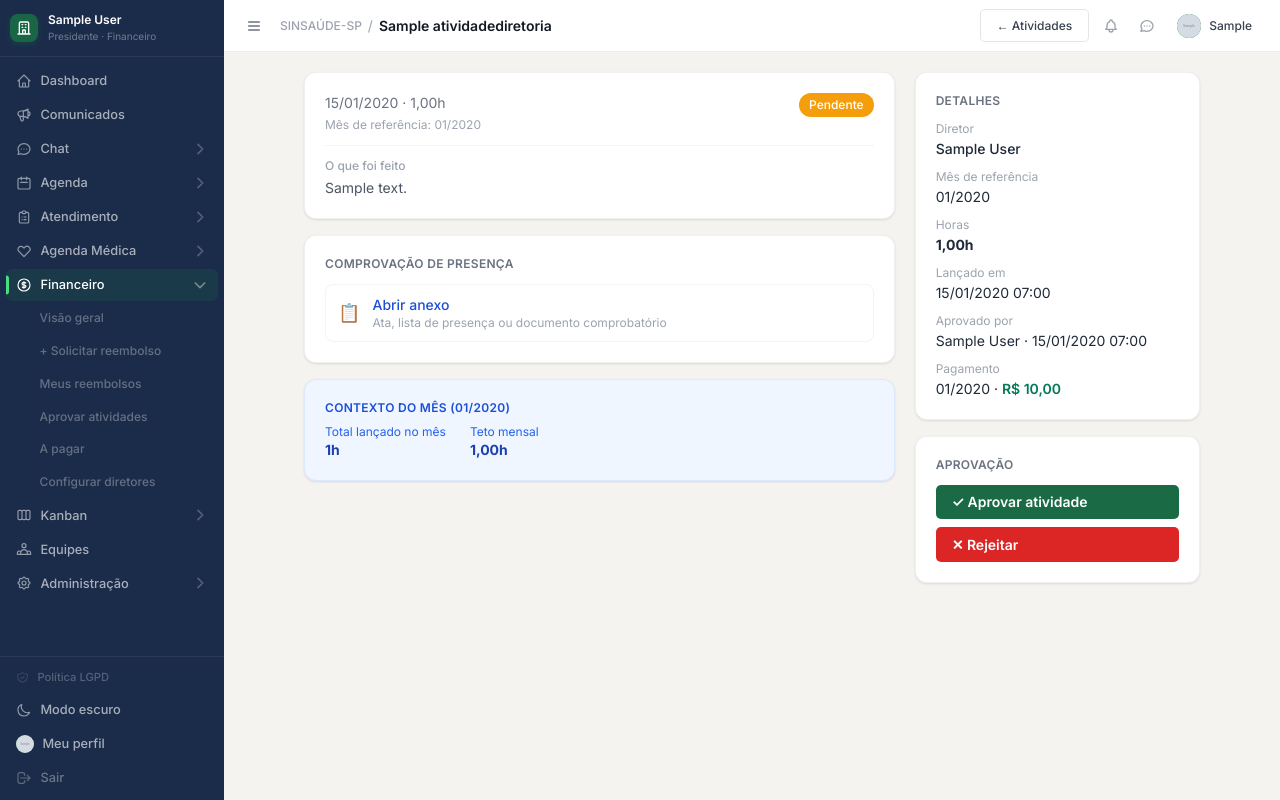
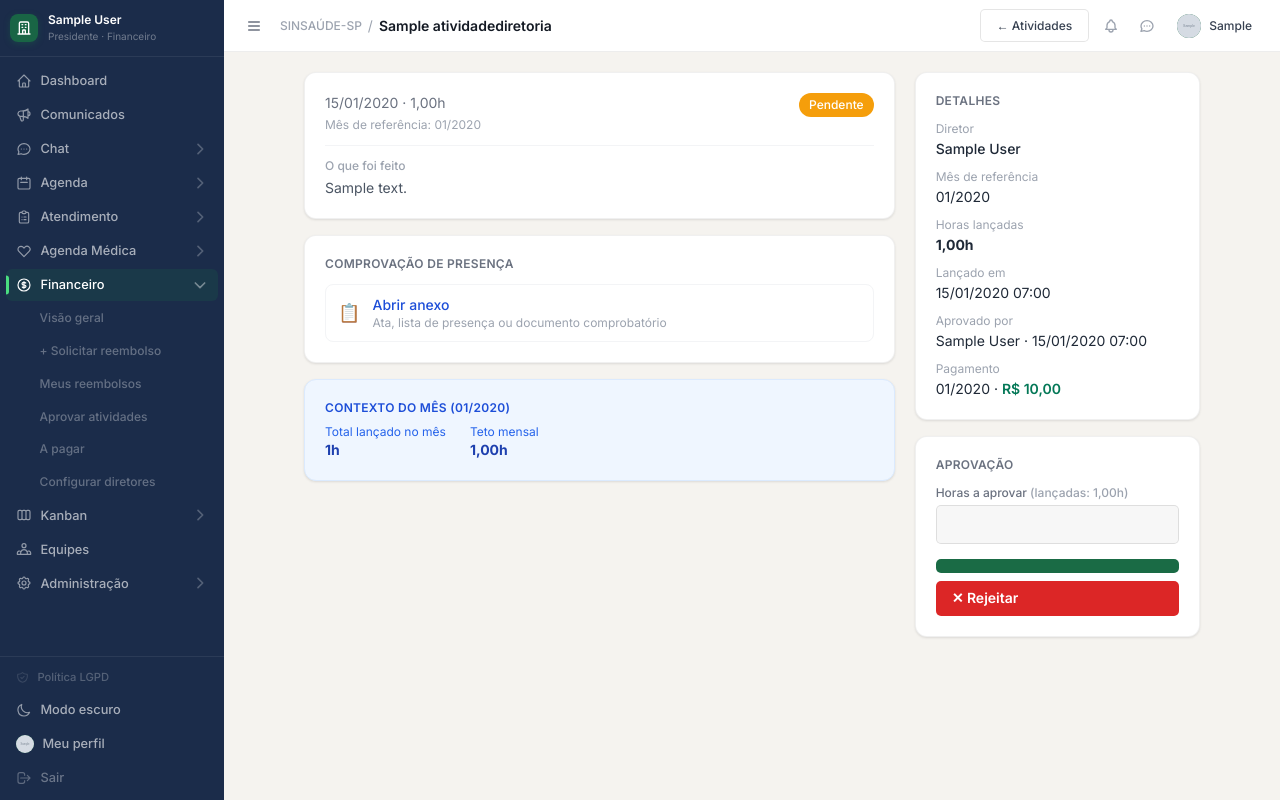
Before and after one commit to Pacheco2802/Intranet-Sin, a Django app: page /financeiro/diretoria/1/ in a window 1280 px wide. Run offline with Django 5.2, Linux system fonts and the light colour scheme; a user stored in the database is signed in; data comes from the database, SQL or seed files in the repository; tables that the repository leaves empty hold one stand-in row (values such as "Sample post"); grey boxes marked "Sample" are stand-in pictures; data that the repository does not hold is empty; some libraries are stand-ins or nearby versions.

Commit message:
Alteração no sistema de aprovação de atividades da diretoria

```diff
--- a/core/models.py
+++ b/core/models.py
@@ -114,6 +114,17 @@ class CustomUser(AbstractUser):
     @property
     def is_financeiro(self):
         return self.is_admin_ti or self.departments.filter(slug='financeiro').exists()
+
+    @property
+    def is_diretor_restrito(self):
+        """Diretor 'puro': só acessa as abas de atividade/reembolso. Não pega ADMIN_TI,
+        aprovador de diretoria (Thabata) nem dept Financeiro, que precisam de acesso amplo."""
+        return (
+            self.role == self.Role.DIRETOR
+            and not self.is_admin_ti
+            and not self.is_aprovador_diretoria
+            and not self.is_financeiro
+        )
 
     def anonymize(self):
         uid = hashlib.sha256(str(self.pk).encode()).hexdigest()[:8]
--- a/financeiro/views.py
+++ b/financeiro/views.py
@@ -253,7 +253,7 @@ def atividade_list(request):
     atividades_list = list(atividades)
     for a in atividades_list:
         vh = a.diretor.valor_hora_diretoria or params.valor_hora_diretoria_padrao
-        a.valor_estimado = a.horas * vh
+        a.valor_estimado = a.horas_efetivas * vh
 
     return render(request, 'financeiro/atividade_list.html', {
         'atividades': atividades_list,
@@ -332,16 +332,43 @@ def atividade_aprovar(request, pk):
     if a.status != AtividadeDiretoria.Status.PENDENTE:
         messages.error(request, 'Esta atividade não está pendente.')
         return redirect('financeiro:atividade_detail', pk=pk)
+
+    # Horas aprovadas: por padrão = horas lançadas; aprovação parcial usa um valor menor.
+    raw = (request.POST.get('horas_aprovadas') or '').strip().replace(',', '.')
+    horas_aprovadas = a.horas
+    if raw:
+        try:
+            horas_aprovadas = Decimal(raw)
+        except InvalidOperation:
+            messages.error(request, 'Horas a aprovar inválidas.')
+            return redirect('financeiro:atividade_detail', pk=pk)
+        if horas_aprovadas <= 0 or horas_aprovadas > a.horas:
+            messages.error(request, f'As horas aprovadas devem ser maiores que 0 e no máximo {a.horas}h (lançadas).')
+            return redirect('financeiro:atividade_detail', pk=pk)
+
     a.status = AtividadeDiretoria.Status.APROVADA
+    a.horas_aprovadas = horas_aprovadas
     a.aprovado_por = request.user
     a.aprovado_em = timezone.now()
     a.save()
-    AuditLog.log(request.user, AuditLog.Action.DIRAT_APPROVE, 'AtividadeDiretoria', a.pk, ip=_ip(request))
+    AuditLog.log(
+        request.user, AuditLog.Action.DIRAT_APPROVE, 'AtividadeDiretoria', a.pk, ip=_ip(request),
+        horas_lancadas=str(a.horas), horas_aprovadas=str(horas_aprovadas),
+    )
+    parcial = horas_aprovadas < a.horas
+    if parcial:
+        titulo_notif = 'Atividade aprovada parcialmente'
+        corpo_notif = f'{a.titulo} — {horas_aprovadas}h aprovadas de {a.horas}h lançadas'
+        msg = f'Atividade aprovada parcialmente: {horas_aprovadas}h de {a.horas}h.'
+    else:
+        titulo_notif = 'Atividade aprovada'
+        corpo_notif = a.titulo
+        msg = 'Atividade aprovada.'
     Notification.send(
         a.diretor, request.user, Notification.Type.DIRETORIA_STATUS,
-        'Atividade aprovada', a.titulo, f'/financeiro/diretoria/{a.pk}/',
+        titulo_notif, corpo_notif, f'/financeiro/diretoria/{a.pk}/',
     )
-    messages.success(request, 'Atividade aprovada.')
+    messages.success(request, msg)
     return redirect(request.POST.get('next') or f'/financeiro/diretoria/{a.pk}/')
 
 
@@ -398,7 +425,7 @@ def pagamentos(request):
     grupos = []
     for (diretor_id, competencia), itens in grupos_map.items():
         diretor = itens[0].diretor
-        horas_totais = sum((i.horas for i in itens), Decimal('0'))
+        horas_totais = sum((i.horas_efetivas for i in itens), Decimal('0'))
         horas_pagas = min(horas_totais, teto)
         vh = valor_hora_efetivo(diretor)
         grupos.append({
@@ -474,7 +501,7 @@ def diretoria_pagar(request):
         return redirect('financeiro:pagamentos')
 
     teto = ParametroFinanceiro.get().teto_horas_mensal
-    horas_totais = sum((i.horas for i in itens), Decimal('0'))
+    horas_totais = sum((i.horas_efetivas for i in itens), Decimal('0'))
     horas_pagas = min(horas_totais, teto)
     vh = valor_hora_efetivo(diretor)
 
--- a/intranet/settings.py
+++ b/intranet/settings.py
@@ -39,6 +39,7 @@ MIDDLEWARE = [
     'django.contrib.messages.middleware.MessageMiddleware',
     'django.middleware.clickjacking.XFrameOptionsMiddleware',
     'core.middleware.LGPDConsentMiddleware',
+    'core.middleware.DiretorScopeMiddleware',
     'core.middleware.AuditMiddleware',
 ]
 
--- a/templates/base.html
+++ b/templates/base.html
@@ -313,6 +313,38 @@
     <!-- Nav items (scrollable) -->
     <div class="flex-1 overflow-y-auto py-2 space-y-0.5 px-1.5" style="scrollbar-width:none;">
 
+      {% if user.is_diretor_restrito %}
+      {# ── Navegação mínima do diretor: só atividades + reembolsos ── #}
+      <div class="sb-section" x-show="panelOpen" x-cloak>Atividades</div>
+      <a href="{% url 'financeiro:atividade_create' %}"
+         class="sb-item {% if request.resolver_match.url_name == 'atividade_create' %}active{% endif %}"
+         title="Lançar atividade">
+        <svg fill="none" stroke="currentColor" viewBox="0 0 24 24"><path stroke-linecap="round" stroke-linejoin="round" stroke-width="1.75" d="M12 4v16m8-8H4"/></svg>
+        <span x-show="panelOpen" x-cloak>Lançar atividade</span>
+      </a>
+      <a href="{% url 'financeiro:atividade_list' %}"
+         class="sb-item {% if request.resolver_match.url_name == 'atividade_list' %}active{% endif %}"
+         title="Minhas atividades">
+        <svg fill="none" stroke="currentColor" viewBox="0 0 24 24"><path stroke-linecap="round" stroke-linejoin="round" stroke-width="1.75" d="M9 5H7a2 2 0 00-2 2v12a2 2 0 002 2h10a2 2 0 002-2V7a2 2 0 00-2-2h-2M9 5a2 2 0 002 2h2a2 2 0 002-2M9 5a2 2 0 012-2h2a2 2 0 012 2m-6 9l2 2 4-4"/></svg>
+        <span x-show="panelOpen" x-cloak>Minhas atividades</span>
+      </a>
+
+      <div class="sb-section" x-show="panelOpen" x-cloak>Reembolsos</div>
+      <a href="{% url 'financeiro:reembolso_create' %}"
+         class="sb-item {% if request.resolver_match.url_name == 'reembolso_create' %}active{% endif %}"
+         title="Solicitar reembolso">
+        <svg fill="none" stroke="currentColor" viewBox="0 0 24 24"><path stroke-linecap="round" stroke-linejoin="round" stroke-width="1.75" d="M12 4v16m8-8H4"/></svg>
+        <span x-show="panelOpen" x-cloak>Solicitar reembolso</span>
+      </a>
+      <a href="{% url 'financeiro:reembolso_list' %}"
+         class="sb-item {% if request.resolver_match.url_name == 'reembolso_list' %}active{% endif %}"
+         title="Meus reembolsos">
+        <svg fill="none" stroke="currentColor" viewBox="0 0 24 24"><path stroke-linecap="round" stroke-linejoin="round" stroke-width="1.75" d="M12 8c-1.657 0-3 .895-3 2s1.343 2 3 2 3 .895 3 2-1.343 2-3 2m0-8c1.11 0 2.08.402 2.599 1M12 8V7m0 1v8m0 0v1m0-1c-1.11 0-2.08-.402-2.599-1M21 12a9 9 0 11-18 0 9 9 0 0118 0z"/></svg>
+        <span x-show="panelOpen" x-cloak>Meus reembolsos</span>
+      </a>
+
+      {% else %}
+
       <!-- Dashboard — link direto -->
       <a href="{% url 'core:dashboard' %}"
          class="sb-item {% if request.resolver_match.url_name == 'dashboard' %}active{% endif %}"
@@ -482,6 +514,8 @@
         </div>
       </div>
       {% endif %}
+
+      {% endif %}{# fim user.is_diretor_restrito #}
 
     </div>
 
--- a/templates/financeiro/atividade_detail.html
+++ b/templates/financeiro/atividade_detail.html
@@ -14,6 +14,9 @@
         <div>
           <p class="text-sm text-gray-500">{{ a.data_atividade|date:"d/m/Y" }} · {{ a.horas }}h</p>
           <p class="text-xs text-gray-400 mt-1">Mês de referência: {{ a.competencia|date:"m/Y" }}</p>
+          {% if a.aprovacao_parcial %}
+          <p class="text-xs text-amber-600 font-medium mt-1">✓ Aprovada parcialmente: {{ a.horas_aprovadas }}h de {{ a.horas }}h</p>
+          {% endif %}
         </div>
         {% include "financeiro/partials/status_badge.html" with label=a.get_status_display color=a.status_color %}
       </div>
@@ -63,13 +66,18 @@
     {% endif %}
   </div>
 
-  <div class="space-y-4" x-data="{ panel: '' }">
+  <div class="space-y-4" x-data="{ panel: '', horas: {{ a.horas }} }">
     <div class="card">
       <h3 class="text-xs uppercase tracking-wide text-gray-500 font-semibold mb-3">Detalhes</h3>
       <div class="space-y-2.5 text-sm">
         <div><p class="text-xs text-gray-400">Diretor</p><p class="text-gray-800 font-medium mt-0.5">{{ a.diretor.get_full_name|default:a.diretor.email }}</p></div>
         <div><p class="text-xs text-gray-400">Mês de referência</p><p class="text-gray-800 mt-0.5">{{ a.competencia|date:"m/Y" }}</p></div>
-        <div><p class="text-xs text-gray-400">Horas</p><p class="text-gray-800 font-bold mt-0.5">{{ a.horas }}h</p></div>
+        <div><p class="text-xs text-gray-400">Horas lançadas</p><p class="text-gray-800 font-bold mt-0.5">{{ a.horas }}h</p></div>
+        {% if a.aprovacao_parcial %}
+        <div><p class="text-xs text-gray-400">Horas aprovadas</p><p class="text-amber-700 font-bold mt-0.5">{{ a.horas_aprovadas }}h <span class="text-xs font-normal text-gray-400">(parcial)</span></p></div>
+        {% elif a.status == 'APROVADA' or a.status == 'PAGA' %}
+        <div><p class="text-xs text-gray-400">Horas aprovadas</p><p class="text-emerald-700 font-bold mt-0.5">{{ a.horas_efetivas }}h</p></div>
+        {% endif %}
         <div><p class="text-xs text-gray-400">Lançado em</p><p class="text-gray-800 mt-0.5">{{ a.created_at|date:"d/m/Y H:i" }}</p></div>
         {% if a.aprovado_em %}<div><p class="text-xs text-gray-400">Aprovado por</p><p class="text-gray-800 mt-0.5">{{ a.aprovado_por.get_full_name }} · {{ a.aprovado_em|date:"d/m/Y H:i" }}</p></div>{% endif %}
         {% if a.pagamento %}<div><p class="text-xs text-gray-400">Pagamento</p><p class="text-gray-800 mt-0.5">{{ a.pagamento.competencia|date:"m/Y" }} · <span class="font-semibold text-emerald-700">R$ {{ a.pagamento.valor_total }}</span></p></div>{% endif %}
@@ -80,9 +88,18 @@
     <div class="card space-y-2">
       <h3 class="text-xs uppercase tracking-wide text-gray-500 font-semibold mb-3">Aprovação</h3>
       <form method="post" action="{% url 'financeiro:atividade_aprovar' a.pk %}"
-            onsubmit="return confirm('Aprovar {{ a.horas }}h para {{ a.diretor.get_full_name }}?');">
+            onsubmit="return confirm('Aprovar ' + horas + 'h para {{ a.diretor.get_full_name|escapejs }}?');">
         {% csrf_token %}
-        <button type="submit" class="btn-primary w-full text-sm">✓ Aprovar atividade</button>
+        <input type="hidden" name="next" value="{{ request.get_full_path }}">
+        <label class="block text-xs font-medium text-gray-500 mb-1">Horas a aprovar <span class="text-gray-400">(lançadas: {{ a.horas }}h)</span></label>
+        <input type="number" name="horas_aprovadas" x-model.number="horas"
+               min="0.5" max="{{ a.horas }}" step="0.5" required
+               class="form-input mb-1">
+        <p x-show="horas < {{ a.horas }}" x-cloak class="text-xs text-amber-600 mb-2">
+          ⚠ Aprovação parcial: <span x-text="horas"></span>h de {{ a.horas }}h lançadas.
+        </p>
+        <button type="submit" class="btn-primary w-full text-sm"
+                x-text="horas < {{ a.horas }} ? '✓ Aprovar parcialmente' : '✓ Aprovar atividade'">✓ Aprovar atividade</button>
       </form>
       <button type="button" @click="panel = panel === 'rej' ? '' : 'rej'" class="btn-danger w-full text-sm">✕ Rejeitar</button>
       <div x-show="panel === 'rej'" x-cloak class="pt-2 border-t border-gray-100">
--- a/templates/financeiro/atividade_list.html
+++ b/templates/financeiro/atividade_list.html
@@ -62,7 +62,11 @@
             <p class="text-xs text-gray-400">{{ a.data_atividade|date:"d/m/Y" }}</p>
           </td>
           <td class="px-4 py-3 text-gray-500 text-xs hidden sm:table-cell">{{ a.competencia|date:"m/Y" }}</td>
-          <td class="px-4 py-3 text-gray-700 font-medium">{{ a.horas }}h</td>
+          <td class="px-4 py-3 text-gray-700 font-medium">
+            {% if a.aprovacao_parcial %}
+            <span class="text-amber-700">{{ a.horas_aprovadas }}h</span> <span class="text-xs text-gray-400 font-normal">/ {{ a.horas }}h</span>
+            {% else %}{{ a.horas }}h{% endif %}
+          </td>
           {% if aba == 'aprovar' or is_financeiro %}
           <td class="px-4 py-3 text-gray-600 text-xs hidden md:table-cell">
             {% if a.valor_estimado %}R$ {{ a.valor_estimado|floatformat:2 }}{% else %}<span class="text-gray-300">—</span>{% endif %}
```
Also changed, not shown: core/middleware.py (+33 -0 lines), core/views.py (+9 -2 lines), financeiro/models.py (+20 -0 lines), financeiro/migrations/0004_atividadediretoria_horas_aprovadas.py (added).
